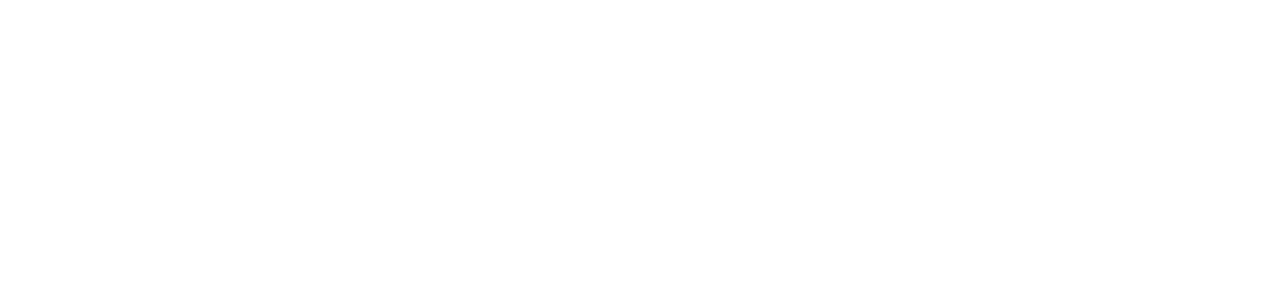
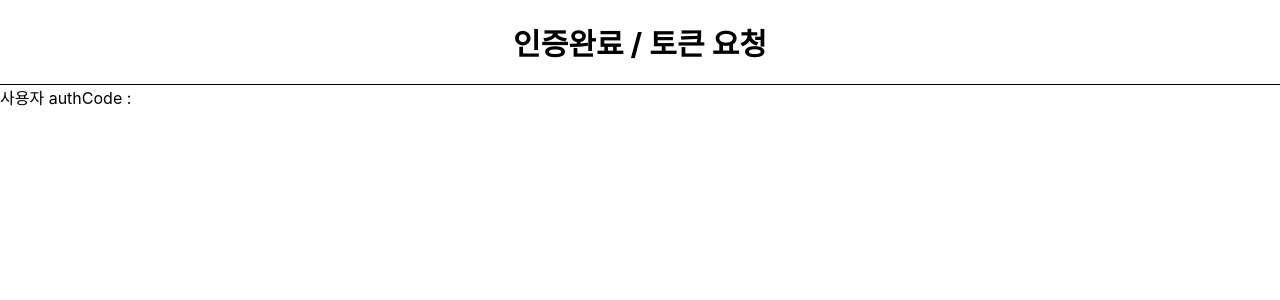
Before and after one commit to C-H-Kim/React-Project, a React (Create React App) app in the folder fintech/: page /authResult in a window 1280 px wide. Before the commit this address had no page. Shown: the top 300 px of the page. Built offline with nearby package versions, Linux system fonts and the light colour scheme.

Commit message:
[feat] 사용자 인증 코드를 받아 Parsing
- parsing을 위해 query-string 설치
- 설치 명령어 : npm install query-string

```diff
--- a/fintech/package.json
+++ b/fintech/package.json
@@ -7,6 +7,7 @@
     "@testing-library/react": "^13.4.0",
     "@testing-library/user-event": "^13.5.0",
     "axios": "^1.3.4",
+    "query-string": "^8.1.0",
     "react": "^18.2.0",
     "react-dom": "^18.2.0",
     "react-router-dom": "^6.8.2",
--- a/fintech/src/App.js
+++ b/fintech/src/App.js
@@ -2,6 +2,7 @@
 import { BrowserRouter, Routes, Route } from "react-router-dom";
 import NewsPage from "./pages/NewsPage";
 import IndexPage from "./pages/IndexPage";
+import AuthResultPage from "./pages/AuthResultPage";
 
 
 function App() {
@@ -10,6 +11,7 @@
       <Routes>
         <Route path="/" element={<IndexPage />}></Route>
         <Route path="/news" element={<NewsPage />}></Route>
+        <Route path="/authResult" element={<AuthResultPage />}></Route>
       </Routes>
     </BrowserRouter>
   );
--- /dev/null
+++ b/fintech/src/pages/AuthResultPage.js
@@ -0,0 +1,20 @@
+import React from "react";
+import { useLocation } from "react-router-dom";
+import AppHeader from "../components/Common/AppHeader";
+import queryString from "query-string";
+
+const AuthResultPage = () => {
+    const queryStr = useLocation().search;
+    console.log(queryString.parse(queryStr));
+
+    const authCode = queryString.parse(queryStr).code;
+
+    return (
+        <div>
+            <AppHeader title={"인증완료 / 토큰 요청"}></AppHeader>
+            사용자 authCode : {authCode}
+        </div>
+    )
+}
+
+export default AuthResultPage;
```
Also changed, not shown: 1 other file (tests, documents, lock files or other folders).
